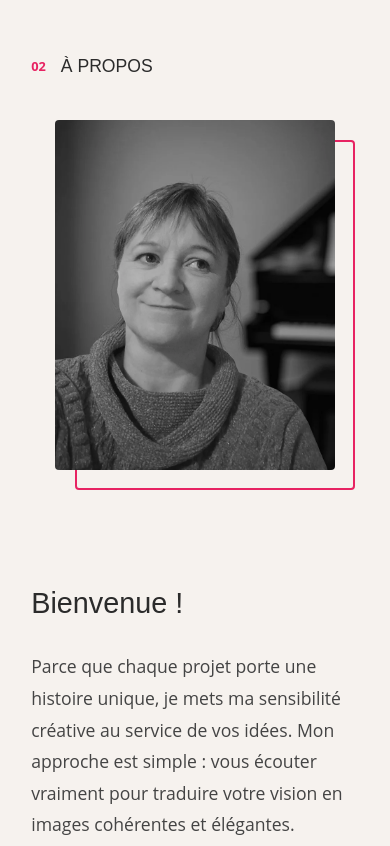
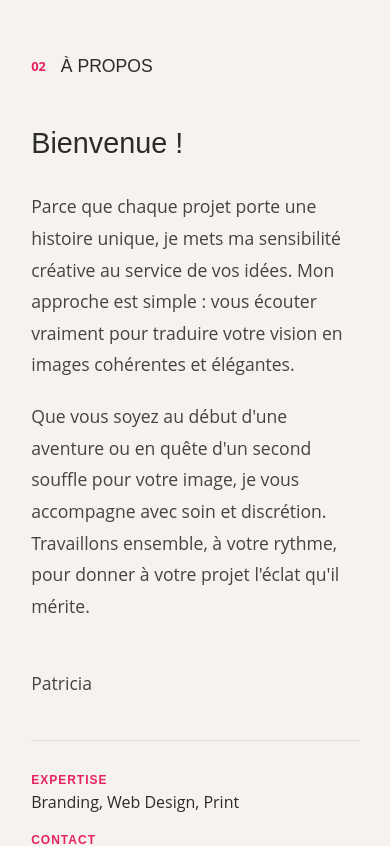
Before and after one commit to Patricia130032/hola-portfolio, a Vue app: page / in a window 390 px wide. Shown: the part 1080-1926 px from the top of the page. Built offline with nearby package versions, Linux system fonts and the light colour scheme.

Commit message:
Modifs texte accroche

```diff
--- a/src/views/AccueilView.vue
+++ b/src/views/AccueilView.vue
@@ -230,7 +230,7 @@ const scrollCarousel = (direction) => {
   .carousel-controls { display: none; }
   .progress-bar-container { display: block; }
   .about-grid { grid-template-columns: 1fr; }
-  .about-image { order: -1; margin-bottom: 50px; }
+  .about-image { margin-bottom: 50px; }
   .image-frame { max-width: 280px; }
 }
 </style>
```
